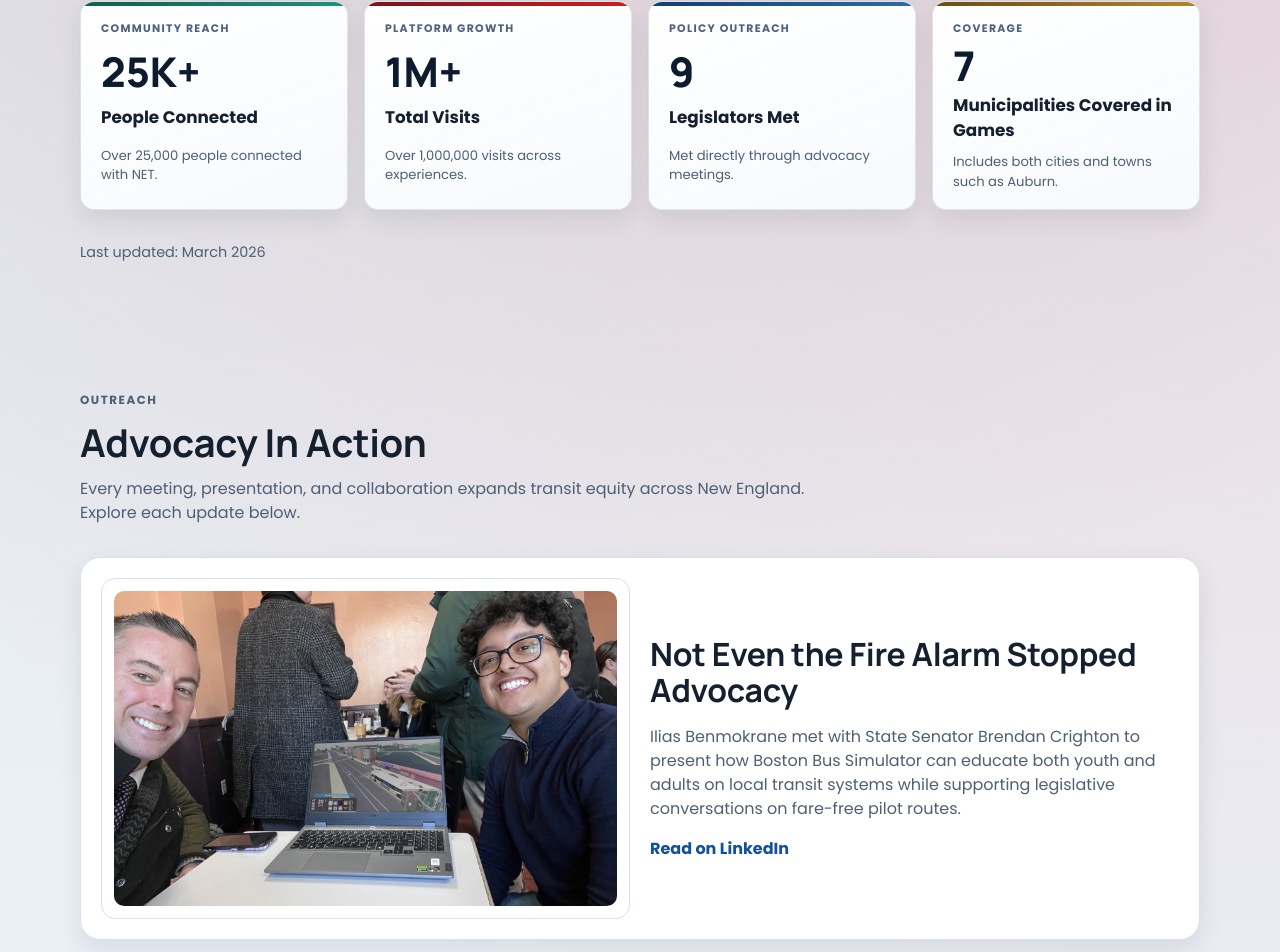
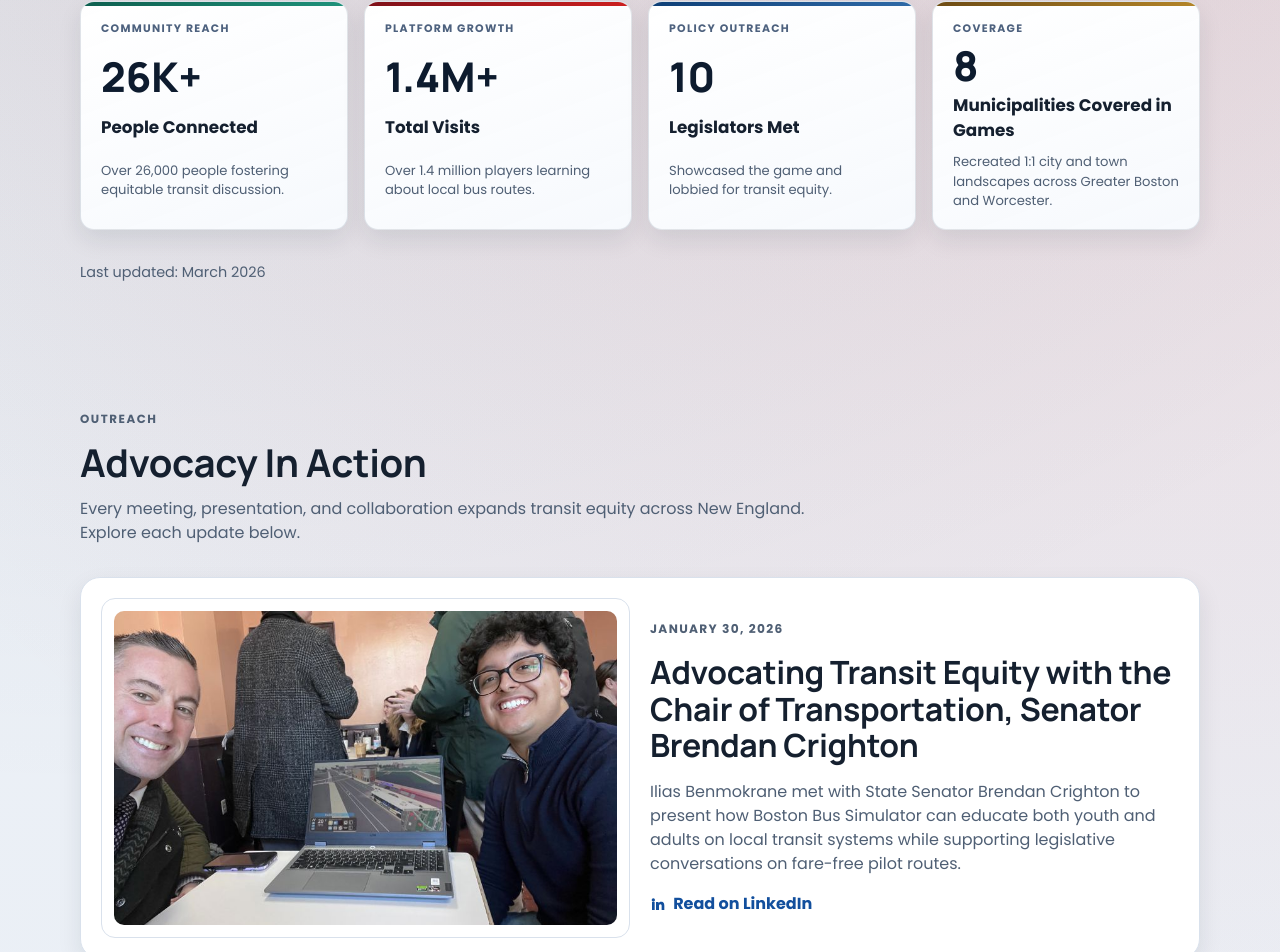
Before and after one commit to agentoddview/netadvocacy, a React (Vite) app: page / in a window 1280 px wide. Shown: the part 998-1950 px from the top of the page. Built offline with nearby package versions, Linux system fonts and the light colour scheme.

Commit message:
hgjghhjghgj

```diff
--- a/src/App.tsx
+++ b/src/App.tsx
@@ -143,7 +143,7 @@ function App() {
           />
         </section>
 
-        <section className="section impact-section" data-reveal id="impact">
+        <section className="section impact-section" id="impact">
           <ImpactStats
             heading={impactMeta.heading}
             lastUpdated={impactMeta.lastUpdated}
--- a/src/components/ImpactStats.tsx
+++ b/src/components/ImpactStats.tsx
@@ -28,9 +28,8 @@ function ImpactStats({ heading, subtitle, lastUpdated, metrics }: ImpactStatsPro
         {metrics.map((metric, index) => (
           <article
             className={`metric-card metric-card--${metric.id}`}
-            data-reveal
             key={metric.id}
-            style={{ '--reveal-delay': `${index * 120}ms` } as CSSProperties}
+            style={{ '--metric-delay': `${index * 120}ms` } as CSSProperties}
           >
             <p className="metric-kicker">{metricKickers[metric.id] ?? 'Impact'}</p>
             <p className="metric-value">{metric.value}</p>
--- a/src/components/PostCard.tsx
+++ b/src/components/PostCard.tsx
@@ -14,11 +14,15 @@ function PostCard({ post, reverse = false }: PostCardProps) {
       </div>
 
       <div className="post-card-content">
+        <p className="post-date">{post.publishedDate}</p>
         <a className="post-title-link" href={post.url} rel="noreferrer" target="_blank">
           <h3>{post.title}</h3>
         </a>
         <p>{post.summary}</p>
-        <a className="text-link" href={post.url} rel="noreferrer" target="_blank">
+        <a className="text-link post-linkedin-link" href={post.url} rel="noreferrer" target="_blank">
+          <svg aria-hidden="true" viewBox="0 0 24 24">
+            <path d="M4.98 3.5A2.49 2.49 0 1 0 5 8.48 2.49 2.49 0 0 0 4.98 3.5zM3 9h4v12H3zM9 9h3.83v1.71h.05c.53-1.01 1.84-2.08 3.79-2.08 4.05 0 4.8 2.66 4.8 6.11V21h-4v-5.51c0-1.31-.02-3-1.83-3s-2.11 1.43-2.11 2.9V21H9z" />
+          </svg>
           Read on LinkedIn
         </a>
       </div>
--- a/src/components/ResearchEmbed.tsx
+++ b/src/components/ResearchEmbed.tsx
@@ -13,7 +13,7 @@ function ResearchEmbed({
   fullReportPath,
   policyBriefPath,
 }: ResearchEmbedProps) {
-  const [selectedDoc, setSelectedDoc] = useState<'full' | 'brief'>('full')
+  const [selectedDoc, setSelectedDoc] = useState<'full' | 'brief'>('brief')
 
   const activeDocPath = useMemo(
     () => (selectedDoc === 'full' ? fullReportPath : policyBriefPath),
@@ -34,18 +34,18 @@ function ResearchEmbed({
       <div className="research-panel">
         <div className="research-switch">
           <button
+            className={`doc-toggle ${selectedDoc === 'brief' ? 'is-active' : ''}`}
+            onClick={() => setSelectedDoc('brief')}
+            type="button"
+          >
+            1-Page Policy Brief
+          </button>
+          <button
             className={`doc-toggle ${selectedDoc === 'full' ? 'is-active' : ''}`}
             onClick={() => setSelectedDoc('full')}
             type="button"
           >
             22-Page Research Paper
-          </button>
-          <button
-            className={`doc-toggle ${selectedDoc === 'brief' ? 'is-active' : ''}`}
-            onClick={() => setSelectedDoc('brief')}
-            type="button"
-          >
-            1-Page Policy Brief
           </button>
         </div>
 
@@ -64,20 +64,6 @@ function ResearchEmbed({
             </a>
           </p>
         </object>
-        <div className="research-actions">
-          <a className="btn btn-secondary" href={activeDocPath} rel="noreferrer" target="_blank">
-            Open {activeDocLabel}
-          </a>
-          {selectedDoc === 'full' ? (
-            <button className="btn btn-secondary" onClick={() => setSelectedDoc('brief')} type="button">
-              View 1-Page Policy Brief
-            </button>
-          ) : (
-            <button className="btn btn-secondary" onClick={() => setSelectedDoc('full')} type="button">
-              View 22-Page Research Paper
-            </button>
-          )}
-        </div>
       </div>
     </div>
   )
--- a/src/components/SiteFooter.tsx
+++ b/src/components/SiteFooter.tsx
@@ -56,7 +56,7 @@ function SiteFooter({ mission, leaders, socialLinks }: SiteFooterProps) {
         </nav>
       </div>
 
-      <p className="copyright">© {new Date().getFullYear()} New England Transit. All rights reserved.</p>
+      <p className="copyright">&#169; {new Date().getFullYear()} New England Transit. All rights reserved.</p>
     </footer>
   )
 }
--- a/src/data/siteContent.ts
+++ b/src/data/siteContent.ts
@@ -5,6 +5,7 @@ export type Metric = { id: string; value: string; label: string; note?: string }
 export type Slide = { id: string; image: string; alt: string }
 export type AdvocacyPost = {
   id: string
+  publishedDate: string
   title: string
   summary: string
   url: string
@@ -64,33 +65,34 @@ export const siteContent: SiteContent = {
   metrics: [
     {
       id: 'residents',
-      value: '25K+',
+      value: '26K+',
       label: 'People Connected',
-      note: 'Over 25,000 people connected with NET.',
+      note: 'Over 26,000 people fostering equitable transit discussion.',
     },
     {
       id: 'visits',
-      value: '1M+',
+      value: '1.4M+',
       label: 'Total Visits',
-      note: 'Over 1,000,000 visits across experiences.',
+      note: 'Over 1.4 million players learning about local bus routes.',
     },
     {
       id: 'legislators',
-      value: '9',
+      value: '10',
       label: 'Legislators Met',
-      note: 'Met directly through advocacy meetings.',
+      note: 'Showcased the game and lobbied for transit equity.',
     },
     {
       id: 'cities',
-      value: '7',
+      value: '8',
       label: 'Municipalities Covered in Games',
-      note: 'Includes both cities and towns such as Auburn.',
+      note: 'Recreated 1:1 city and town landscapes across Greater Boston and Worcester.',
     },
   ],
   posts: [
     {
       id: 'fire-alarm-sen-crighton',
-      title: 'Not Even the Fire Alarm Stopped Advocacy',
+      publishedDate: 'January 30, 2026',
+      title: 'Advocating Transit Equity with the Chair of Transportation, Senator Brendan Crighton',
       summary:
         'Ilias Benmokrane met with State Senator Brendan Crighton to present how Boston Bus Simulator can educate both youth and adults on local transit systems while supporting legislative conversations on fare-free pilot routes.',
       url: 'https://www.linkedin.com/posts/new-england-transit_not-even-the-fire-alarm-stopped-ilias-benmokrane-activity-7423106511381635074-oQzx',
@@ -105,6 +107,7 @@ export const siteContent: SiteContent = {
     },
     {
       id: 'naples-advocacy',
+      publishedDate: 'January 12, 2026',
       title: 'Transit Advocacy in Naples',
       summary:
         'NET advocacy reached an international audience in Naples, where the team shared regional transit goals and built awareness around equitable bus access, system design, and rider-first planning.',
@@ -120,7 +123,8 @@ export const siteContent: SiteContent = {
     },
     {
       id: 'simulator-strides',
-      title: 'Boston Bus Simulator Momentum',
+      publishedDate: 'December 17, 2025',
+      title: 'Lobbying in Marginalized Communities with Everett Rep. Joe McGonagle',
       summary:
         'The Boston Bus Simulator continues to support advocacy by helping communities visualize real-world transit decisions, making route planning and public policy conversations more accessible and engaging.',
       url: 'https://www.linkedin.com/posts/new-england-transit_boston-bus-simulator-continues-to-make-strides-activity-7407099611049402368--EGZ',
@@ -135,6 +139,7 @@ export const siteContent: SiteContent = {
     },
     {
       id: 'founders-advancing-equity',
+      publishedDate: 'December 4, 2025',
       title: 'Founders Advancing Regional Transit Equity',
       summary:
         'Founders met with policy stakeholders to align advocacy priorities around transit reliability, affordability, and stronger regional coordination that benefits riders across city boundaries.',
@@ -152,7 +157,7 @@ export const siteContent: SiteContent = {
   research: {
     title: 'BU Research Proposal: Fare-Free Buses',
     description:
-      'Review the full BU research project first, then switch to the 1-page policy brief for a quick summary.',
+      'Check out the policy NET founder Ilias Benmokrane is proposing to legislators, which would institute fare-free service for high-ridership bus routes in underrepresented, low-income communities.',
     fullReportPath: '/assets/research/bu-research-project-fare-free-mbta-pilot.pdf',
     policyBriefPath: '/assets/research/public-fare-free-proposal-policy-brief.pdf',
   },
@@ -163,7 +168,11 @@ export const siteContent: SiteContent = {
   footer: {
     mission:
       'New England Transit advances practical, equitable transit policy through outreach, education, and partnerships.',
-    leaders: ['Ilias Benmokrane', 'Medy Florestal', 'Jarek Alexander'],
+    leaders: [
+      'Ilias Benmokrane (Everett)',
+      'Medy Florestal (Lynn)',
+      '& Jarek Alexander (Boston)',
+    ],
     social: [
       { platform: 'linkedin', url: 'https://www.linkedin.com/company/new-england-transit/' },
       { platform: 'instagram', url: 'https://www.instagram.com/netransit_rblx/' },
--- a/src/index.css
+++ b/src/index.css
@@ -442,6 +442,8 @@ main {
     transform 0.24s ease,
     box-shadow 0.24s ease,
     border-color 0.24s ease;
+  animation: rise-in 0.55s ease both;
+  animation-delay: var(--metric-delay, 0ms);
 }
 
 .metric-card::before {
@@ -546,6 +548,15 @@ main {
   align-content: center;
 }
 
+.post-date {
+  margin: 0;
+  font-size: 0.76rem;
+  text-transform: uppercase;
+  letter-spacing: 0.11em;
+  font-weight: 700;
+  color: #4e617d;
+}
+
 .post-title-link h3 {
   font-size: clamp(1.4rem, 2.5vw, 2.05rem);
 }
@@ -557,6 +568,18 @@ main {
 
 .post-card-content p {
   color: var(--color-muted);
+}
+
+.post-linkedin-link {
+  display: inline-flex;
+  align-items: center;
+  gap: 0.45rem;
+}
+
+.post-linkedin-link svg {
+  width: 1rem;
+  height: 1rem;
+  fill: currentColor;
 }
 
 .post-card:hover {
```
